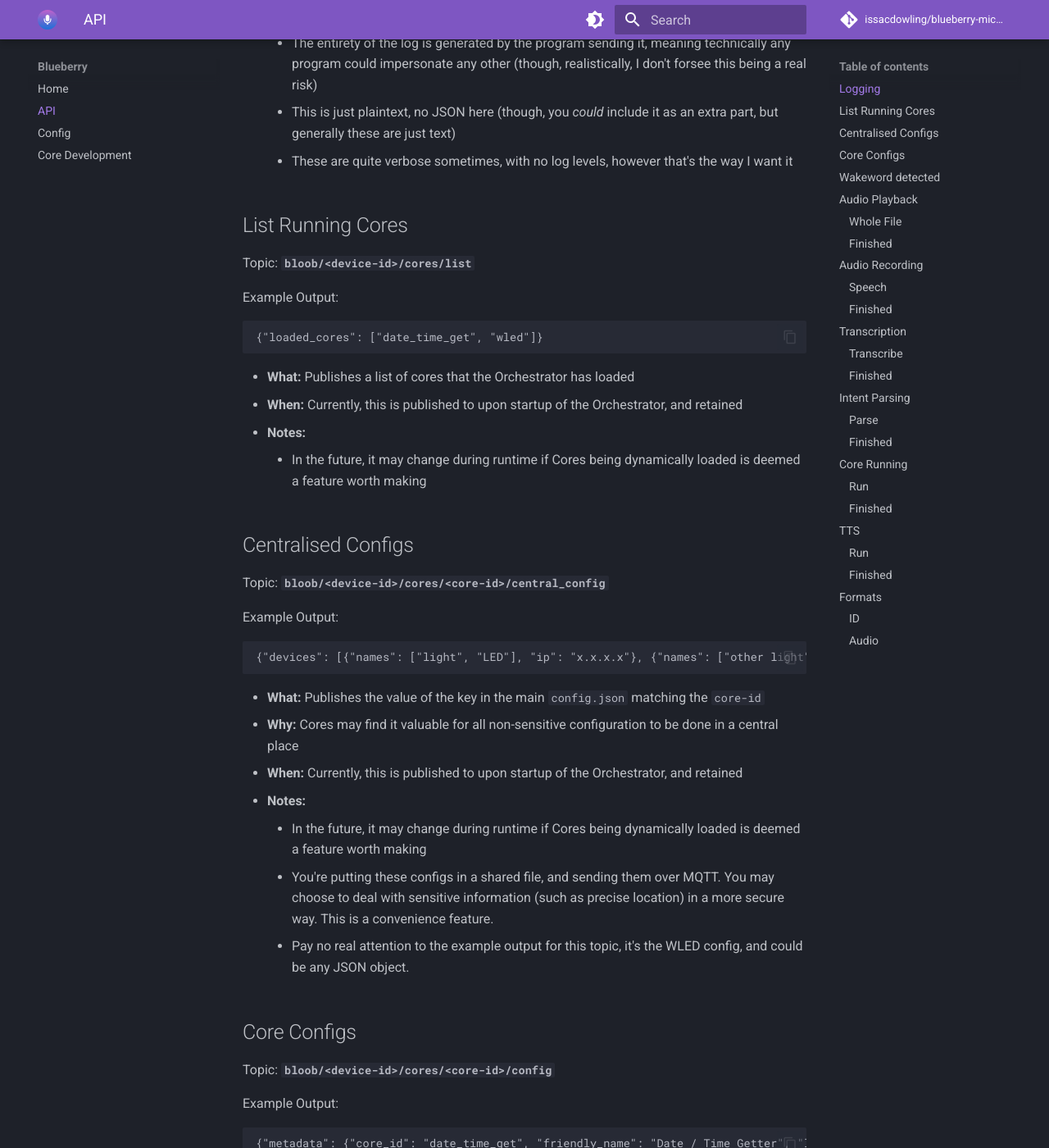
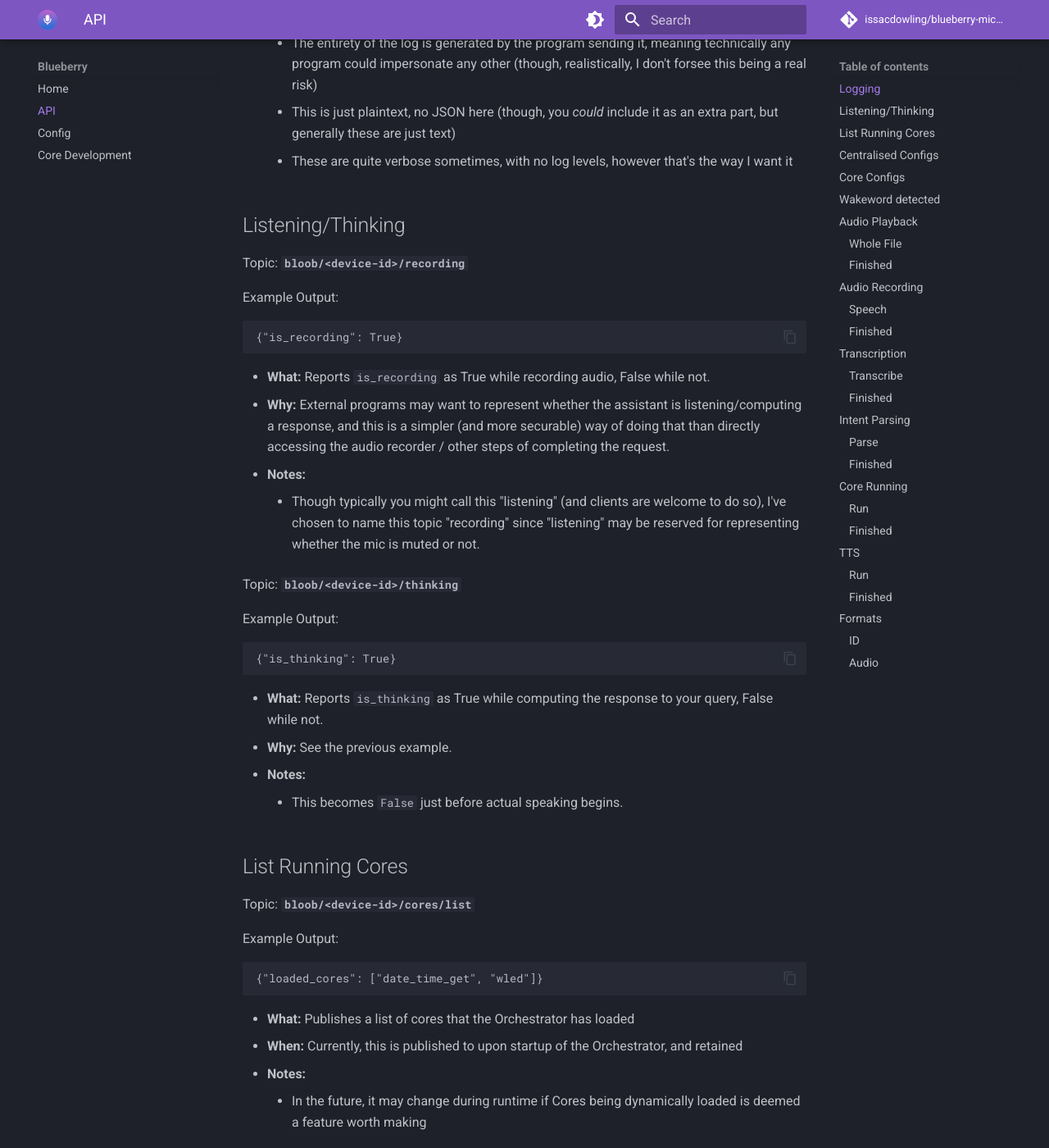
Before and after one commit to issacdowling/Blueberry-Micro, an MkDocs documentation site: the page built from docs/api.md, in a window 1280 px wide and 1400 px high, scrolled down 615 px. Shown: the whole window at 82% size. Built offline with MkDocs 1.6.1 and Material for MkDocs 9.7.7, drawn with Linux system fonts in a browser that asks for light colours; plug-ins that fetch from the network failed and are left out; comment, search, counter and statistics services are not loaded.

Commit message:
Document the thinking/recording API

````diff
--- a/docs/api.md
+++ b/docs/api.md
@@ -19,6 +19,32 @@ Example Output:
 	* The entirety of the log is generated by the program sending it, meaning technically any program could impersonate any other (though, realistically, I don't forsee this being a real risk)
 	* This is just plaintext, no JSON here (though, you _could_ include it as an extra part, but generally these are just text)
 	* These are quite verbose sometimes, with no log levels, however that's the way I want it
+
+## Listening/Thinking
+
+Topic: **`bloob/<device-id>/recording`**
+
+Example Output:
+```
+{"is_recording": True}
+```
+
+* **What:** Reports `is_recording` as True while recording audio, False while not.
+* **Why:** External programs may want to represent whether the assistant is listening/computing a response, and this is a simpler (and more securable) way of doing that than directly accessing the audio recorder / other steps of completing the request.
+* **Notes:**
+	* Though typically you might call this "listening" (and clients are welcome to do so), I've chosen to name this topic "recording" since "listening" may be reserved for representing whether the mic is muted or not.
+
+Topic: **`bloob/<device-id>/thinking`**
+
+Example Output:
+```
+{"is_thinking": True}
+```
+
+* **What:** Reports `is_thinking` as True while computing the response to your query, False while not.
+* **Why:** See the previous example.
+* **Notes:**
+	* This becomes `False` just before actual speaking begins.
 
 ## List Running Cores
 
````
